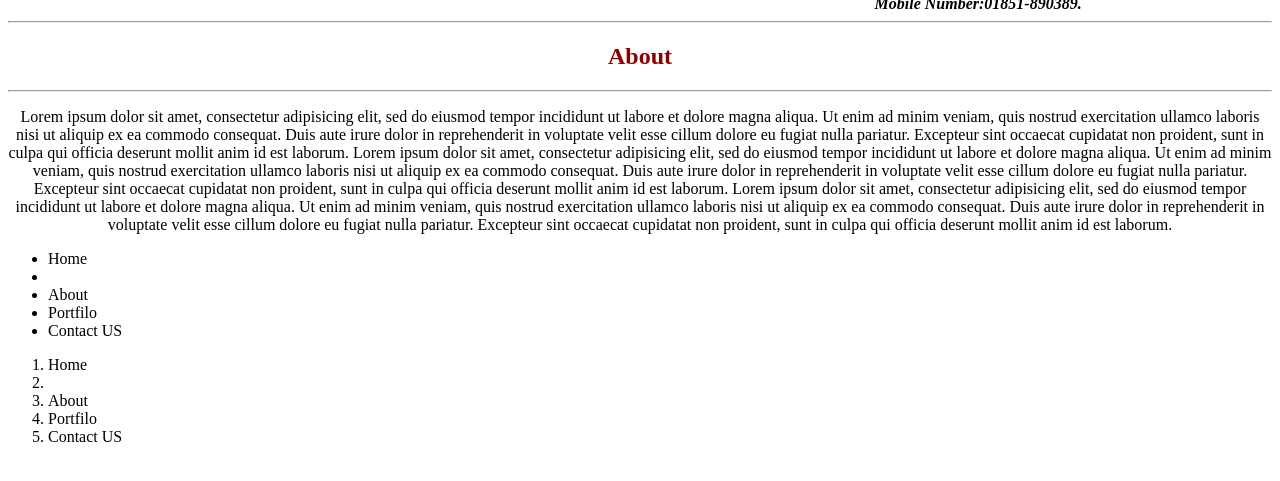
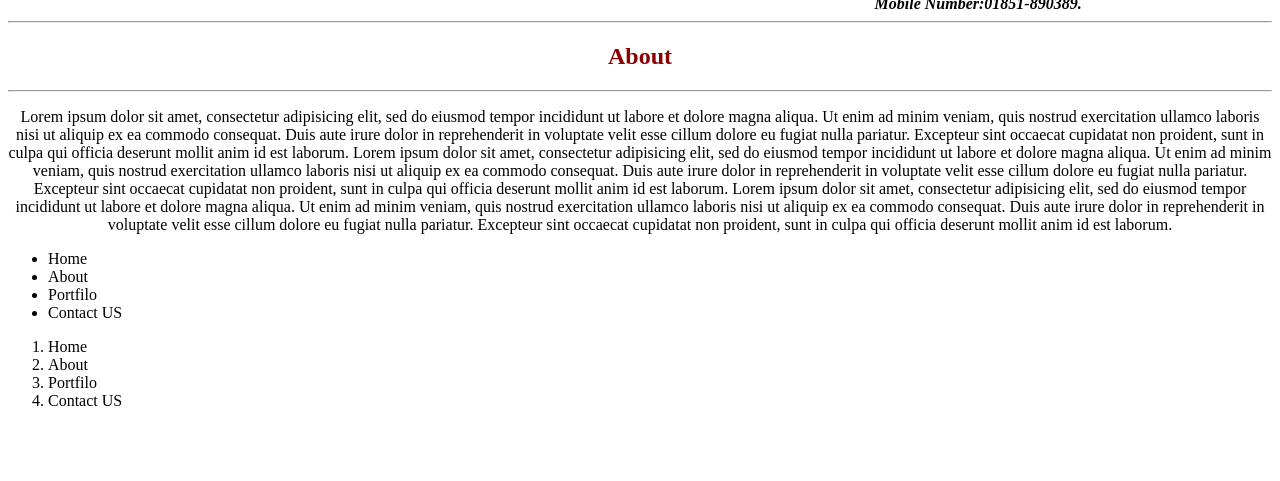
Before and after one commit to zahidhasan797/first_html, a plain HTML site: page index.html in a window 1280 px wide. Shown: the part 263-744 px from the top of the page. Drawn offline with Linux system fonts and the light colour scheme.

Commit message:
Update index.html

```diff
--- a/index.html
+++ b/index.html
@@ -38,14 +38,13 @@
 	proident, sunt in culpa qui officia deserunt mollit anim id est laborum.
 	</p>
 <ul>
-	<li>Home<li>
+	<li>Home</li>
 	<li>About</li>
 	<li>Portfilo</li>
 	<li>Contact US</li>
 </ul>
 <ol>
-
-<li>Home<li>
+	<li>Home</li>
 	<li>About</li>
 	<li>Portfilo</li>
 	<li>Contact US</li>
```
